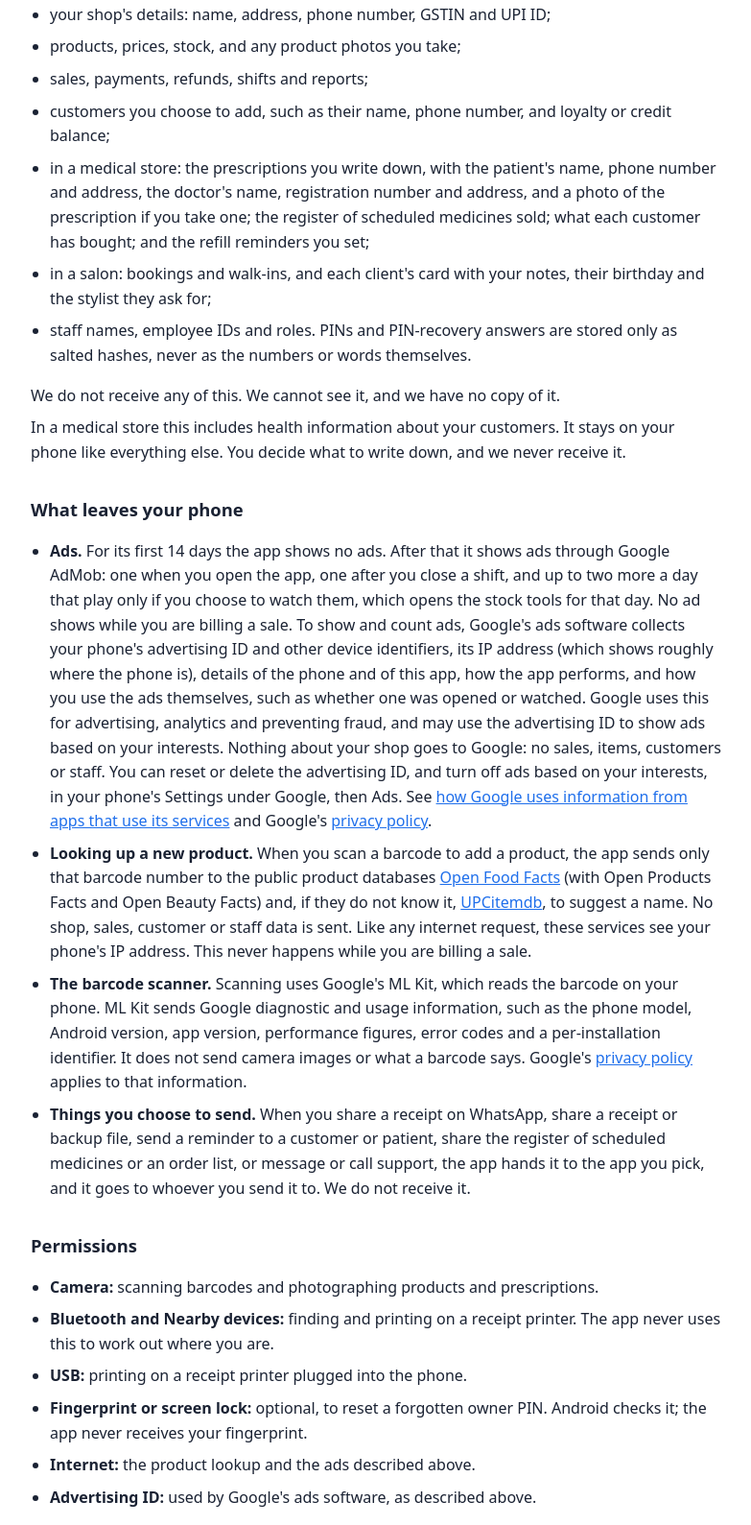
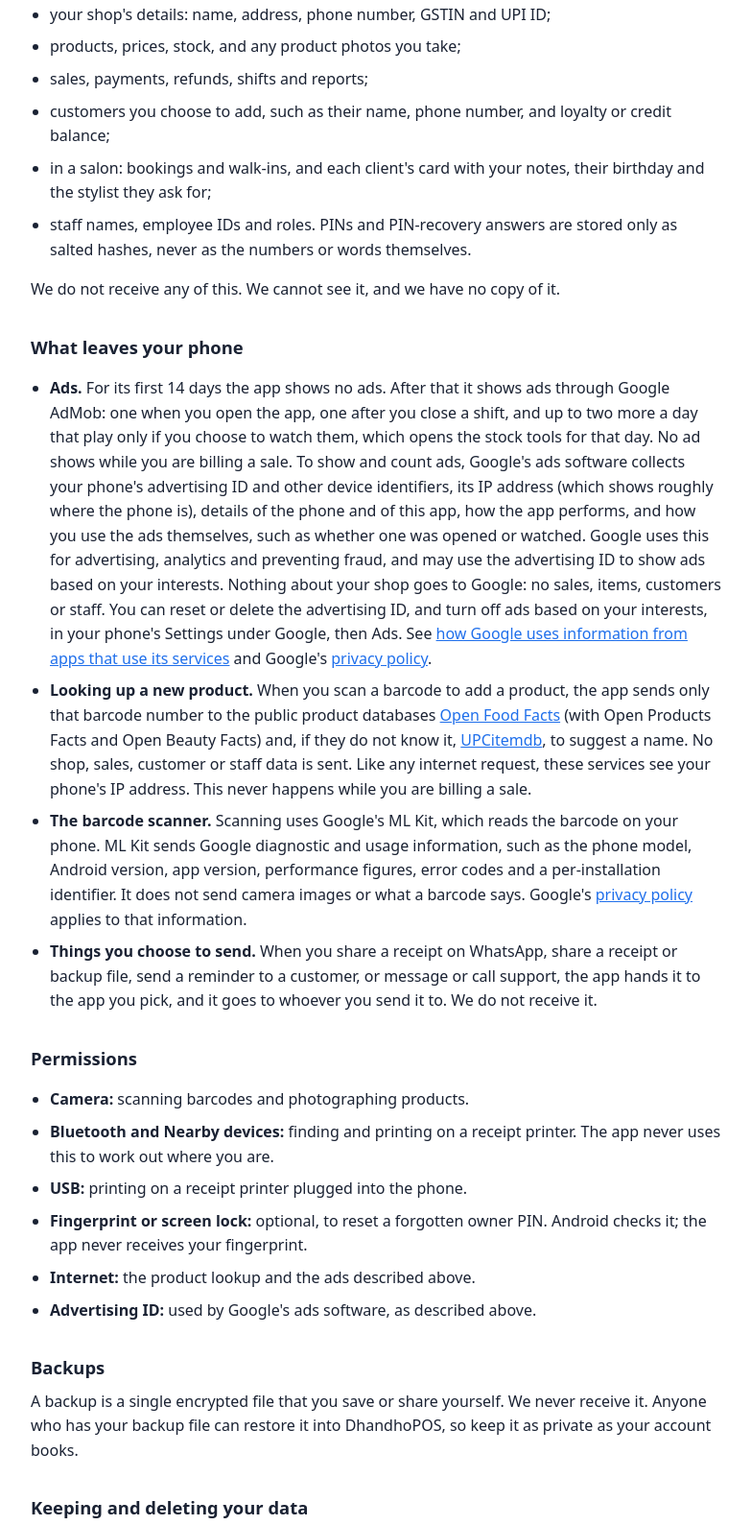
Before and after one commit to arpitgg23/dhandhopos-privacy, a plain HTML site: page index.html in a window 1280 px wide. Shown: the part 545-2134 px from the top of the page at 96% size, without its empty margins (248-1031 px from the left). Drawn offline with Linux system fonts and the light colour scheme.

Commit message:
Take the medical store out of the policy: the app on Play does not have it.

```diff
--- a/index.html
+++ b/index.html
@@ -56,19 +56,12 @@
   <li>sales, payments, refunds, shifts and reports;</li>
   <li>customers you choose to add, such as their name, phone number, and loyalty or
   credit balance;</li>
-  <li>in a medical store: the prescriptions you write down, with the patient's name,
-  phone number and address, the doctor's name, registration number and address, and a
-  photo of the prescription if you take one; the register of scheduled medicines sold;
-  what each customer has bought; and the refill reminders you set;</li>
   <li>in a salon: bookings and walk-ins, and each client's card with your notes, their
   birthday and the stylist they ask for;</li>
   <li>staff names, employee IDs and roles. PINs and PIN-recovery answers are stored only
   as salted hashes, never as the numbers or words themselves.</li>
 </ul>
 <p>We do not receive any of this. We cannot see it, and we have no copy of it.</p>
-<p>In a medical store this includes health information about your customers. It stays
-on your phone like everything else. You decide what to write down, and we never receive
-it.</p>
 
 <h2>What leaves your phone</h2>
 <ul>
@@ -101,16 +94,14 @@
   says. Google's <a href="https://policies.google.com/privacy">privacy policy</a>
   applies to that information.</li>
   <li><strong>Things you choose to send.</strong> When you share a receipt on WhatsApp,
-  share a receipt or backup file, send a reminder to a customer or patient, share the
-  register of scheduled medicines or an order list, or message or call support, the app
-  hands it to the app you pick, and it goes to whoever you send it to. We do not receive
-  it.</li>
+  share a receipt or backup file, send a reminder to a customer, or message or call
+  support, the app hands it to the app you pick, and it goes to whoever you send it to.
+  We do not receive it.</li>
 </ul>
 
 <h2>Permissions</h2>
 <ul>
-  <li><strong>Camera:</strong> scanning barcodes and photographing products and
-  prescriptions.</li>
+  <li><strong>Camera:</strong> scanning barcodes and photographing products.</li>
   <li><strong>Bluetooth and Nearby devices:</strong> finding and printing on a receipt
   printer. The app never uses this to work out where you are.</li>
   <li><strong>USB:</strong> printing on a receipt printer plugged into the phone.</li>
@@ -138,8 +129,7 @@
 <h2>Changes</h2>
 <p>If a future version works differently, for example by adding online backup, we
 will update this page before that version is released and change the date above. Ads
-were added on 7 October 2026. The medical store and salon parts were added on
-13 October 2026.</p>
+were added on 7 October 2026. The salon parts were added on 13 October 2026.</p>
 
 <h2>Contact</h2>
 <p>Questions about this policy or the app: WhatsApp or call
```
